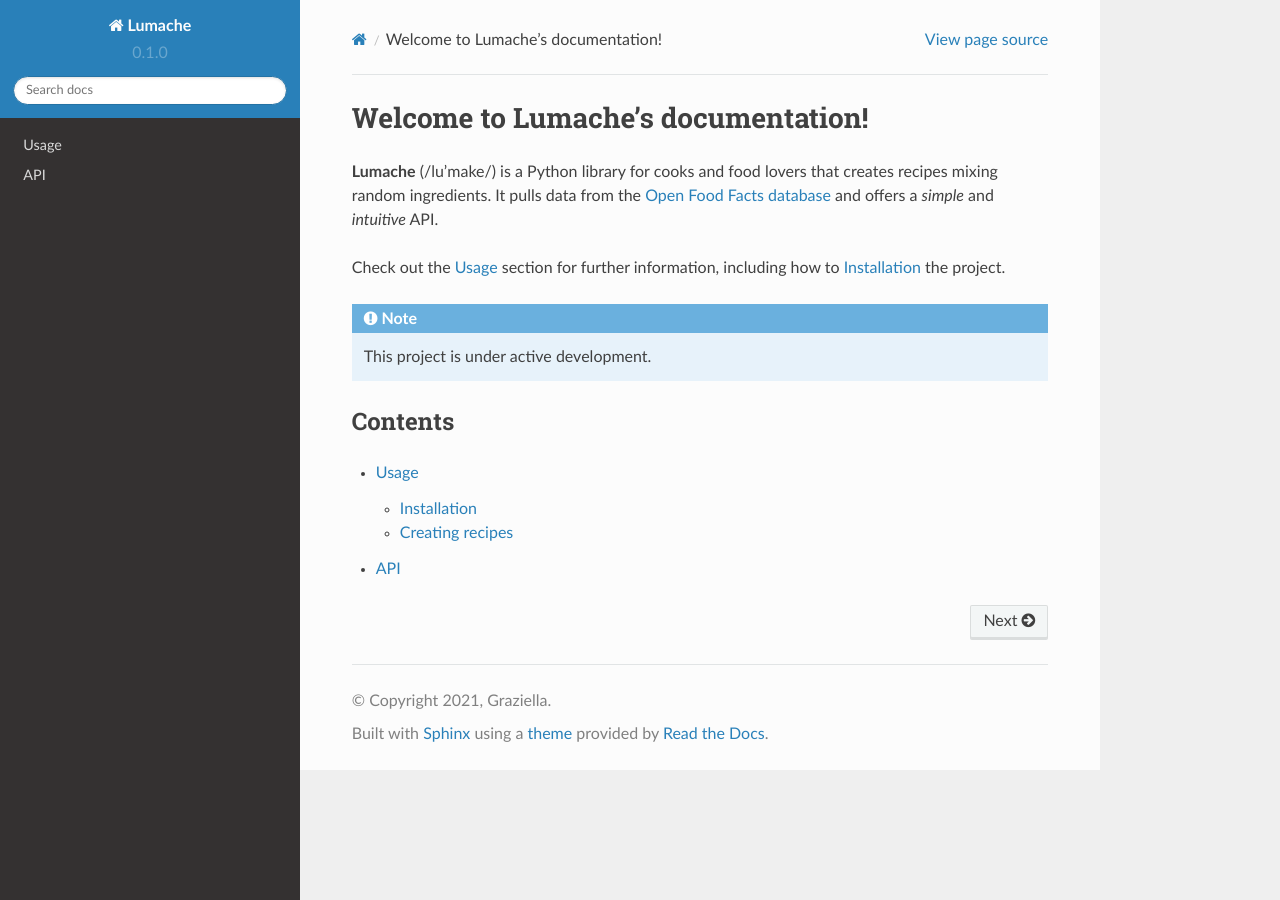
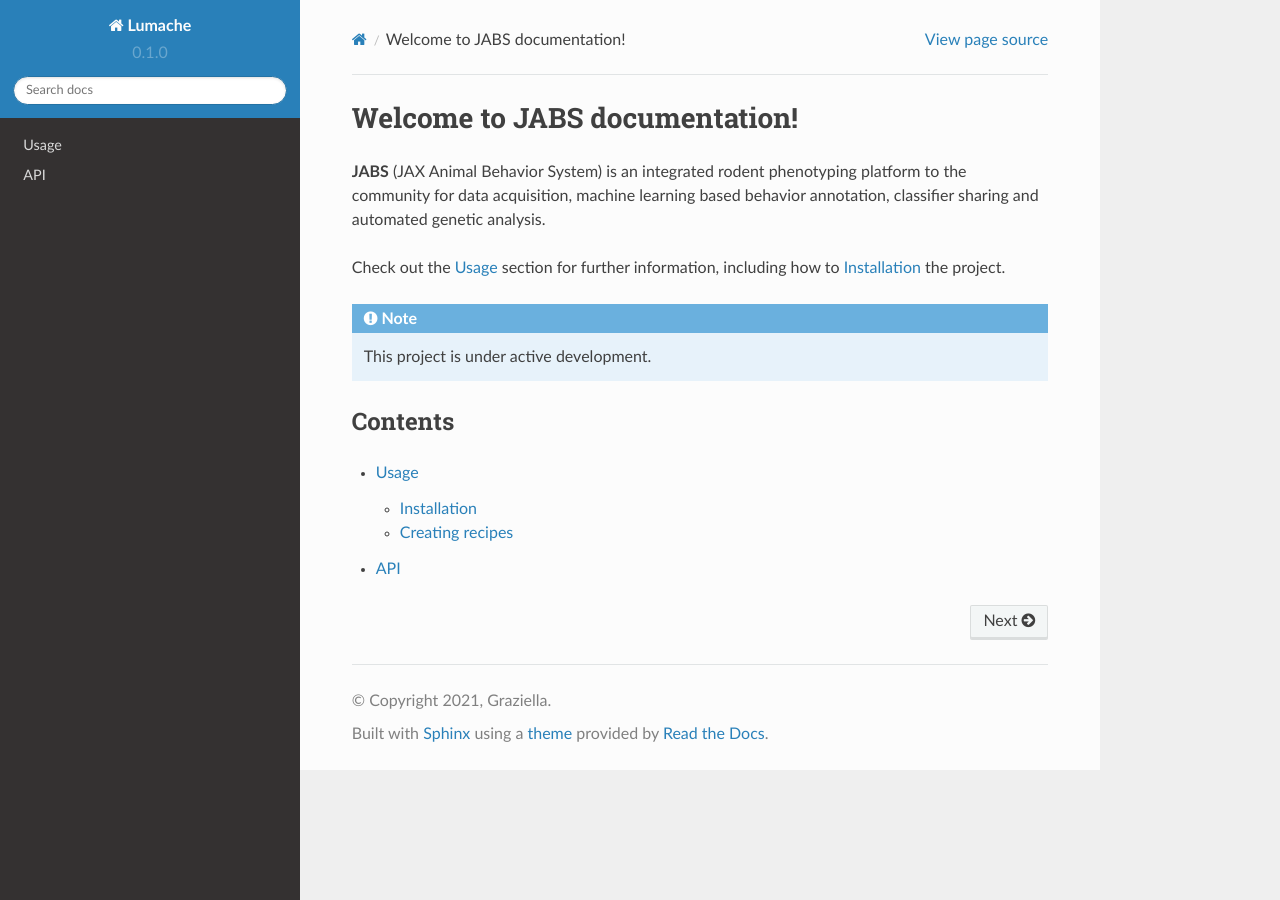
Before and after one commit to KumarLabJax/JABS-behavior-classifier, a Sphinx documentation site: the page built from docs/source/index.rst, in a window 1280 px wide. Built offline with Sphinx 7.4.7 and the Read the Docs theme 2.0.0, drawn with Linux system fonts in a browser that asks for light colours.

Commit message:
Update index.rst

```diff
--- a/docs/source/index.rst
+++ b/docs/source/index.rst
@@ -1,10 +1,10 @@
-Welcome to Lumache's documentation!
+Welcome to JABS documentation!
 ===================================
 
-**Lumache** (/lu'make/) is a Python library for cooks and food lovers
-that creates recipes mixing random ingredients.
-It pulls data from the `Open Food Facts database <https://world.openfoodfacts.org/>`_
-and offers a *simple* and *intuitive* API.
+**JABS** (JAX Animal Behavior System) is an integrated rodent phenotyping platform to the
+community for data acquisition, machine learning based behavior annotation, classifier sharing
+and automated genetic analysis.
+
 
 Check out the :doc:`usage` section for further information, including
 how to :ref:`installation` the project.
```
